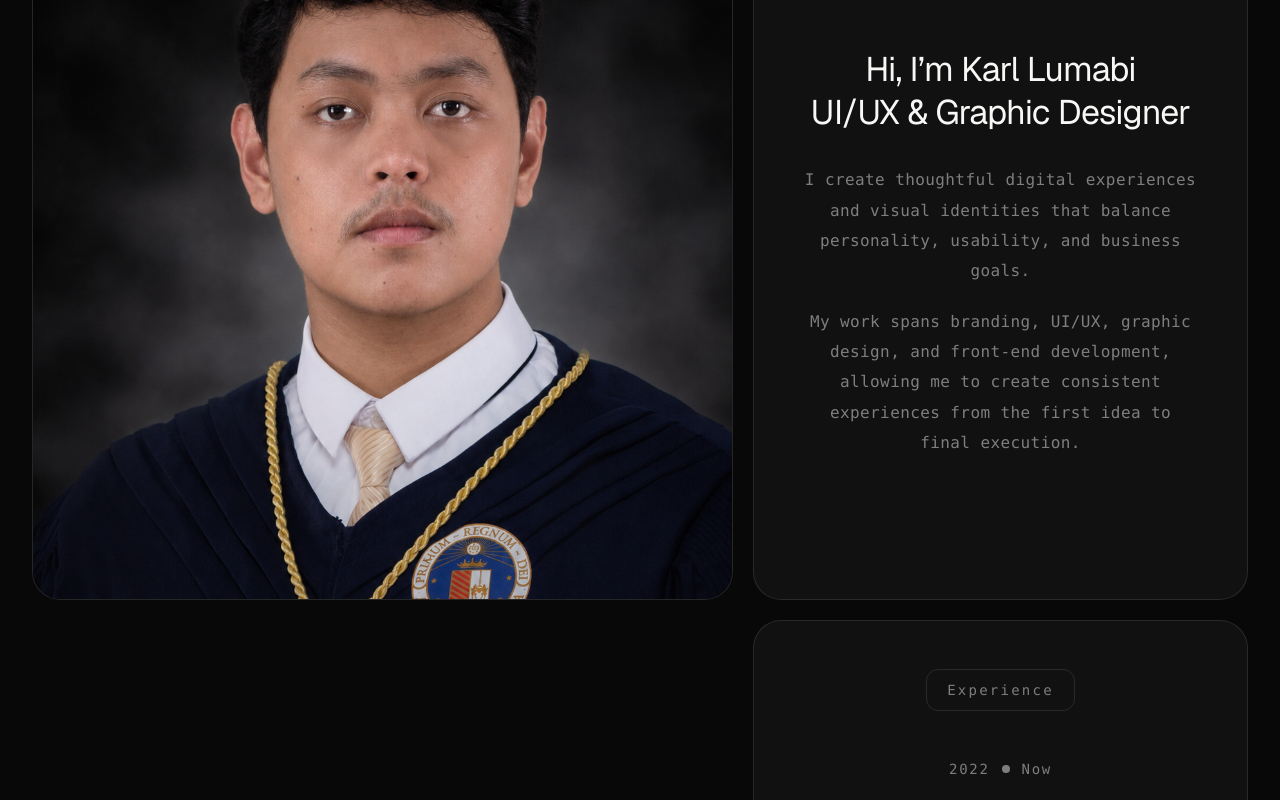
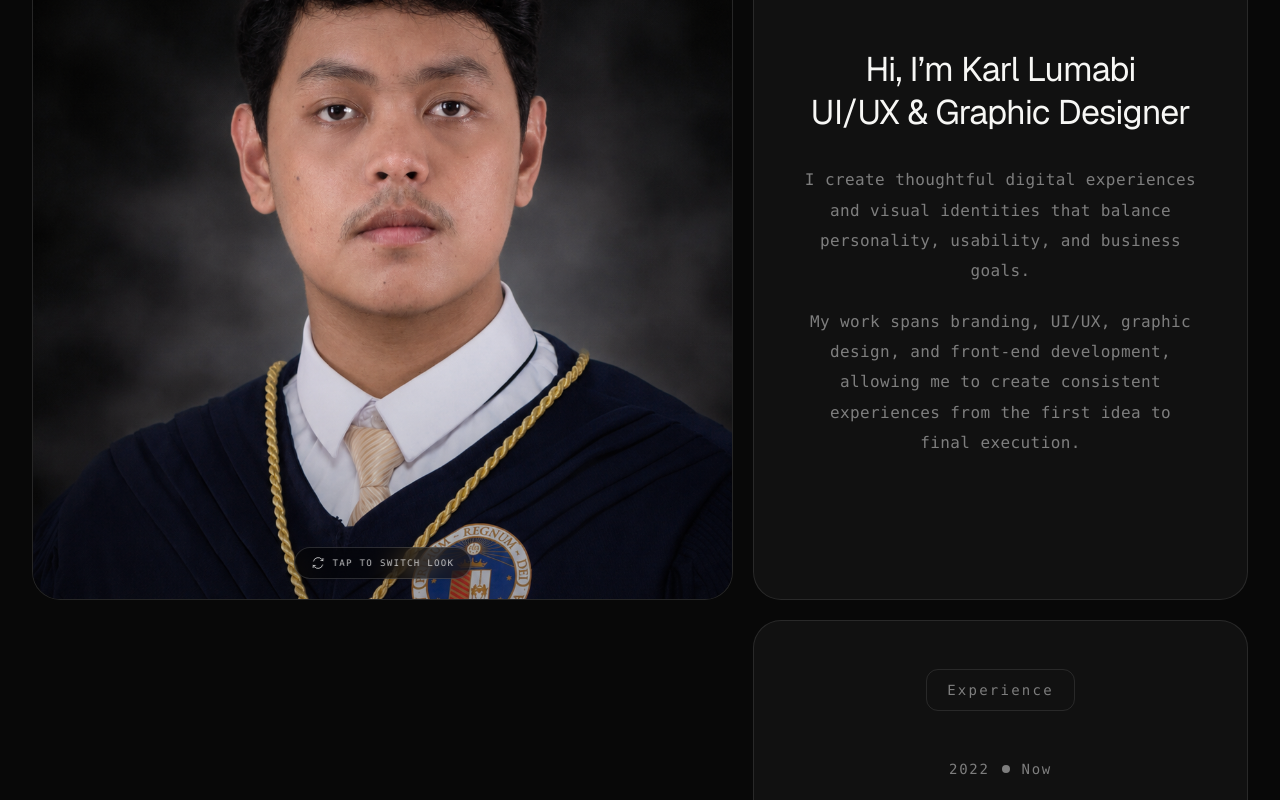
Before and after one commit to karllumabi/karl-portfolio, a Next.js app: page / in a window 1280 px wide. Shown: the part 1969-2769 px from the top of the page. Built offline with nearby package versions, Linux system fonts and the light colour scheme.

Commit message:
Enhance AboutSection with hover support and interactive portrait switching for improved user engagement

```diff
--- a/components/sections/AboutSection.tsx
+++ b/components/sections/AboutSection.tsx
@@ -1,4 +1,7 @@
+"use client";
+
 import Image from "next/image";
+import { useEffect, useState } from "react";
 
 import Container from "../layout/Container";
 import AnimatedHeading from "../motion/AnimatedHeading";
@@ -9,8 +12,9 @@ import ExperienceItem, {
 } from "../ui/ExperienceItem";
 
 const resumePath = "/files/Karl-Lumabi-Resume.pdf";
+
 const defaultPortrait = "/images/karl-about.png";
-const hoverPortrait = "/images/karl-about-hover1.png";
+const alternatePortrait = "/images/karl-about-hover.png";
 
 const experiences: Experience[] = [
   {
@@ -34,6 +38,46 @@ const experiences: Experience[] = [
 ];
 
 export default function AboutSection() {
+  const [supportsHover, setSupportsHover] = useState(false);
+  const [isHovering, setIsHovering] = useState(false);
+  const [isTapped, setIsTapped] = useState(false);
+
+  useEffect(() => {
+    const hoverMediaQuery = window.matchMedia(
+      "(hover: hover) and (pointer: fine)",
+    );
+
+    const updateHoverSupport = () => {
+      setSupportsHover(hoverMediaQuery.matches);
+    };
+
+    updateHoverSupport();
+
+    hoverMediaQuery.addEventListener(
+      "change",
+      updateHoverSupport,
+    );
+
+    return () => {
+      hoverMediaQuery.removeEventListener(
+        "change",
+        updateHoverSupport,
+      );
+    };
+  }, []);
+
+  const showAlternatePortrait = supportsHover
+    ? isHovering
+    : isTapped;
+
+  const handlePortraitClick = () => {
+    if (supportsHover) {
+      return;
+    }
+
+    setIsTapped((current) => !current);
+  };
+
   return (
     <section
       id="about"
@@ -49,30 +93,73 @@ export default function AboutSection() {
                 duration={1}
                 amount={0.1}
               >
-                <div className="group relative aspect-[4/5] overflow-hidden rounded-[22px] border border-[var(--border)] bg-[#0d0d0d] sm:aspect-[5/6] sm:rounded-[28px] xl:h-[calc(100svh-4rem)] xl:aspect-auto">
-                  {/* Default image */}
+                <button
+                  type="button"
+                  onClick={handlePortraitClick}
+                  onMouseEnter={() => {
+                    if (supportsHover) {
+                      setIsHovering(true);
+                    }
+                  }}
+                  onMouseLeave={() => {
+                    if (supportsHover) {
+                      setIsHovering(false);
+                    }
+                  }}
+                  aria-label={
+                    showAlternatePortrait
+                      ? "Show original portrait"
+                      : "Show alternate portrait"
+                  }
+                  aria-pressed={showAlternatePortrait}
+                  className="group relative block aspect-[4/5] w-full touch-manipulation select-none overflow-hidden rounded-[22px] border border-[var(--border)] bg-[#0d0d0d] text-left [-webkit-tap-highlight-color:transparent] focus-visible:outline-none focus-visible:ring-2 focus-visible:ring-white/60 focus-visible:ring-offset-4 focus-visible:ring-offset-black sm:aspect-[5/6] sm:rounded-[28px] xl:h-[calc(100svh-4rem)] xl:aspect-auto"
+                >
+                  {/* Original portrait */}
                   <Image
                     src={defaultPortrait}
-                    alt="Portrait of Karl Lumabi"
+                    alt="Karl Lumabi wearing graduation attire"
+                    fill
+                    priority
+                    unoptimized
+                    draggable={false}
+                    sizes="(min-width: 1280px) 58vw, (min-width: 640px) 90vw, 100vw"
+                    className={`pointer-events-none object-cover object-top transition-all duration-700 ease-in-out ${
+                      showAlternatePortrait
+                        ? "scale-[1.02] opacity-0"
+                        : "scale-100 opacity-100"
+                    }`}
+                  />
+
+                  {/* Alternate portrait */}
+                  <Image
+                    src={alternatePortrait}
+                    alt="Karl Lumabi wearing a cap, glasses, and earrings"
                     fill
                     unoptimized
-                    priority
+                    draggable={false}
                     sizes="(min-width: 1280px) 58vw, (min-width: 640px) 90vw, 100vw"
-                    className="object-cover object-top transition-all duration-700 ease-in-out group-hover:scale-[1.02] group-hover:opacity-0"
+                    className={`pointer-events-none object-cover object-top transition-all duration-700 ease-in-out ${
+                      showAlternatePortrait
+                        ? "scale-[1.02] opacity-100"
+                        : "scale-100 opacity-0"
+                    }`}
                   />
 
-                  {/* Hover image */}
-                  <Image
-                    src={hoverPortrait}
-                    alt="Portrait of Karl Lumabi with alternate styling"
-                    fill
-                    unoptimized
-                    sizes="(min-width: 1280px) 58vw, (min-width: 640px) 90vw, 100vw"
-                    className="object-cover object-top opacity-0 transition-all duration-700 ease-in-out group-hover:scale-[1.02] group-hover:opacity-100"
-                  />
+                  <div className="pointer-events-none absolute inset-0 bg-gradient-to-t from-black/25 via-transparent to-black/5" />
 
-                  <div className="pointer-events-none absolute inset-0 bg-gradient-to-t from-black/15 via-transparent to-black/5" />
-                </div>
+                  {/* Instruction */}
+                  <div className="pointer-events-none absolute bottom-4 left-1/2 -translate-x-1/2 sm:bottom-5">
+                    <span className="inline-flex items-center gap-2 whitespace-nowrap rounded-full border border-white/15 bg-black/50 px-4 py-2 font-mono text-[9px] uppercase tracking-[0.15em] text-white/75 shadow-lg backdrop-blur-md">
+                      <SwitchIcon />
+
+                      {supportsHover
+                        ? "Hover to switch look"
+                        : showAlternatePortrait
+                          ? "Tap to switch back"
+                          : "Tap to switch look"}
+                    </span>
+                  </div>
+                </button>
               </MotionReveal>
             </div>
           </div>
@@ -182,3 +269,46 @@ export default function AboutSection() {
     </section>
   );
 }
+
+function SwitchIcon() {
+  return (
+    <svg
+      viewBox="0 0 20 20"
+      fill="none"
+      aria-hidden="true"
+      className="h-3.5 w-3.5"
+    >
+      <path
+        d="M3.5 7.25A6.75 6.75 0 0 1 15.3 4.8L17 6.5"
+        stroke="currentColor"
+        strokeWidth="1.35"
+        strokeLinecap="round"
+        strokeLinejoin="round"
+      />
+
+      <path
+        d="M17 3.5V6.5H14"
+        stroke="currentColor"
+        strokeWidth="1.35"
+        strokeLinecap="round"
+        strokeLinejoin="round"
+      />
+
+      <path
+        d="M16.5 12.75A6.75 6.75 0 0 1 4.7 15.2L3 13.5"
+        stroke="currentColor"
+        strokeWidth="1.35"
+        strokeLinecap="round"
+        strokeLinejoin="round"
+      />
+
+      <path
+        d="M3 16.5V13.5H6"
+        stroke="currentColor"
+        strokeWidth="1.35"
+        strokeLinecap="round"
+        strokeLinejoin="round"
+      />
+    </svg>
+  );
+}
```
